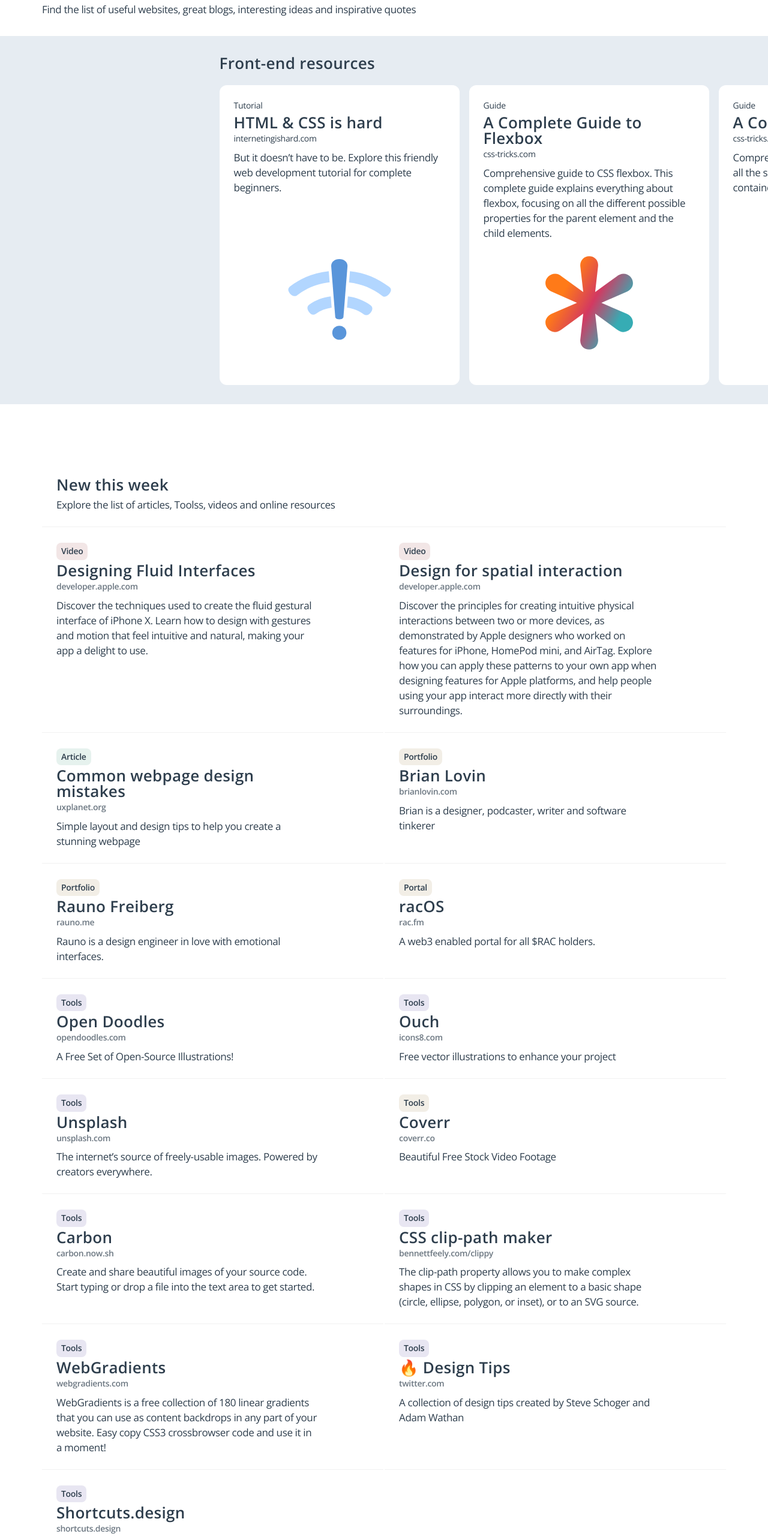
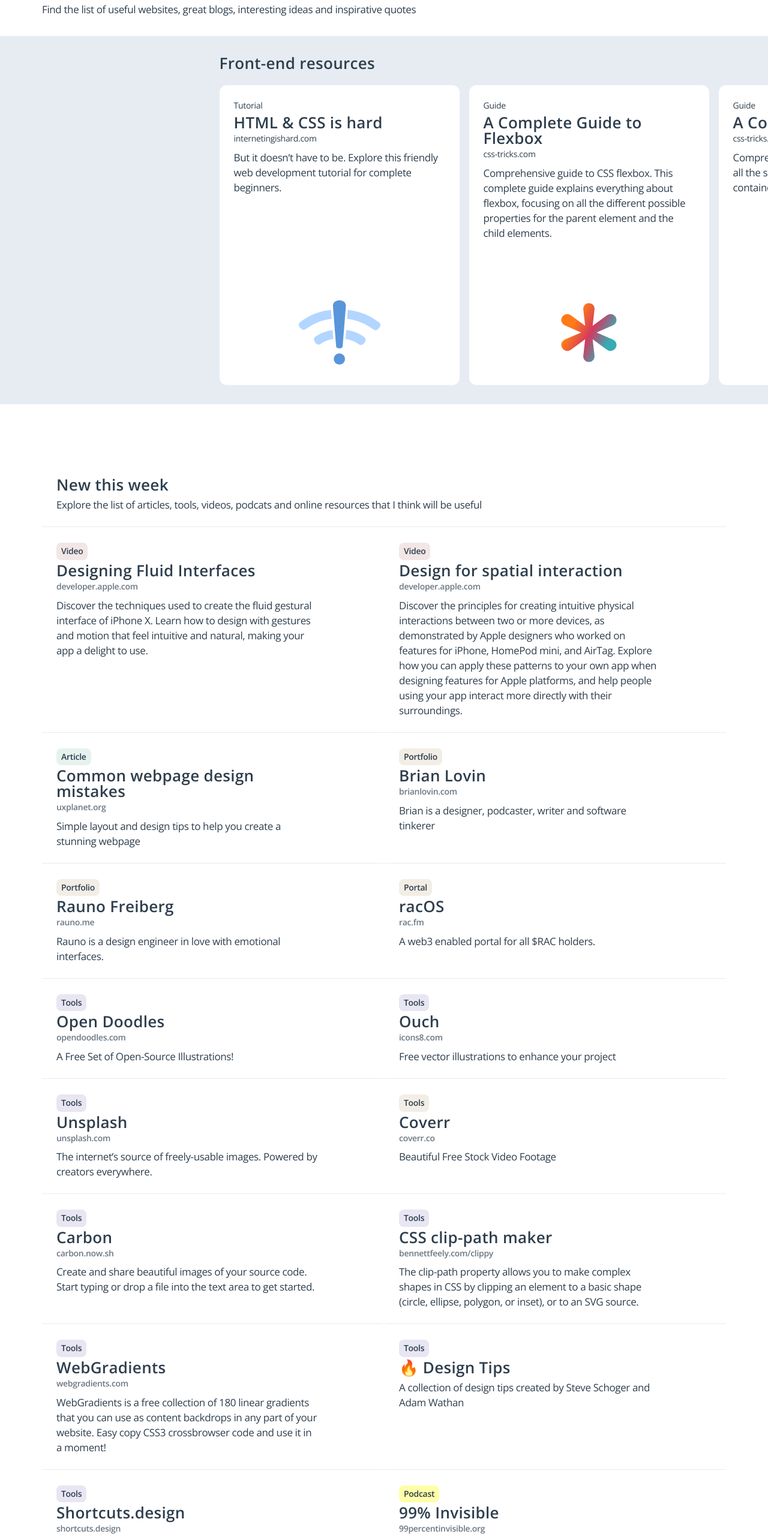
Before and after one commit to DEmanderbag/portfoliov2, a Next.js app: page /bookmarks in a window 1280 px wide. Shown: the part 234-2797 px from the top of the page at 60% size. Built offline with nearby package versions, Linux system fonts and the light colour scheme.

Commit message:
Update components styles, add new bookmark content

```diff
--- a/components/booksmarks/FeatureCard.js
+++ b/components/booksmarks/FeatureCard.js
@@ -19,9 +19,10 @@
             <div className={styles.logoContainer}>
               <Image
                 src={`${resource.logo}`}
-                alt="test image"
+                alt=""
                 layout="fill"
                 objectFit="contain"
+                placeholder="blur"
                 blurDataURL={`${resource.logo}`}
               />
             </div>
--- a/pages/bookmarks.js
+++ b/pages/bookmarks.js
@@ -194,7 +194,7 @@
     subtitle:
       "A collection of design tips created by Steve Schoger and Adam Wathan",
     website: "https://twitter.com/i/events/994601867987619840",
-    websiteShort: "twitter.com",
+    websiteShort: "",
     tag: "Tools",
     tagColor: "#e8e6f2",
   },
@@ -205,6 +205,125 @@
     websiteShort: "shortcuts.design",
     tag: "Tools",
     tagColor: "#e8e6f2",
+  },
+  {
+    title: "99% Invisible",
+    subtitle:
+      "Design is everywhere in our lives, perhaps most importantly in the places where we've just stopped noticing. 99% Invisible is a weekly exploration of the process and power of design and architecture. This podcast is hosted by Roman mars",
+    website: "https://99percentinvisible.org/",
+    websiteShort: "99percentinvisible.org",
+    tag: "Podcast",
+    tagColor: "#ffffa7",
+  },
+  {
+    title: "Command_Line Heroes",
+    subtitle:
+      "Hear the epic true tales of how developers, programmers, hackers, geeks, and open source rebels are revolutionizing the technology landscape. An original podcast from Red Hat",
+    website: "https://www.redhat.com/en/command-line-heroes",
+    websiteShort: "redhat.com/en/command-line-heroes",
+    tag: "Podcast",
+    tagColor: "#ffffa7",
+  },
+  {
+    title: "Cortex",
+    subtitle:
+      "CGP Grey and Myke Hurley are both independent content creators. Each episode, they get together to discuss their working lives.",
+    website: "https://www.relay.fm/cortex",
+    websiteShort: "relay.fm/cortex",
+    tag: "Podcast",
+    tagColor: "#ffffa7",
+  },
+  {
+    title: "3%",
+    subtitle:
+      "In order to make something great you only need to change the existing layer by 3%. Article written by Mariano Avila a who is a product designed",
+    website: "https://mar.svbtle.com/3",
+    websiteShort: "mar.svbtle.com/3",
+    tag: "Article",
+    tagColor: "#e6f2ee",
+  },
+  {
+    title: "Kevin Powell",
+    subtitle:
+      "Helping you learn how to make the web, and make it look good while you're at it. With videos every Tuesday and Thursday, I'll be bringing you How Tos and Tutorials, as well as simple tips and tricks, with a big focus on helping people see how wonderful CSS is!",
+    website: "https://www.youtube.com/kepowob",
+    websiteShort: "youtube.com/kepowob",
+    tag: "YouTube",
+    tagColor: "#f2e6e6",
+  },
+  {
+    title: "LEMMiNO",
+    subtitle:
+      "Documentaries and list videos narrated by a 20-something Swedish guy.",
+    website: "https://www.youtube.com/c/LEMMiNO/",
+    websiteShort: "youtube.com/c/LEMMiNO",
+    tag: "YouTube",
+    tagColor: "#f2e6e6",
+  },
+  {
+    title: "Colt Steele",
+    subtitle:
+      "Colt Steele is a Developer and Bootcamp Instructor, who spent years figuring out the 'formula' to teaching technical skills in a classroom environment, I can confidently say that his online courses are without a doubt the most comprehensive ones on the market.",
+    website: "https://www.youtube.com/c/ColtSteeleCode",
+    websiteShort: "youtube.com/c/ColtSteeleCode",
+    tag: "YouTube",
+    tagColor: "#f2e6e6",
+  },
+  {
+    title: "Introduction to Git",
+    subtitle:
+      "This article goes over all the important stuff you need to know to get started using Git. You can read about the commands like git add, git commit, git branch, git checkout, and git merge!",
+    website:
+      "https://www.notion.so/zarkom/Introduction-to-Git-ac396a0697704709a12b6a0e545db049",
+    websiteShort: "",
+    tag: "Article",
+    tagColor: "#e6f2ee",
+  },
+  {
+    title: "Introduction to GitHub",
+    subtitle:
+      "This article explains what is Github and how to get Started with it. GitHub is a hosting platform for Git repositories. You can use Git on its own without Github (and other similar platforms), but it's difficult to collaborate or share your code with. others.",
+    website:
+      "https://www.notion.so/zarkom/Introduction-to-GitHub-202af6f64bbd4299b15f238dcd09d2a7",
+    websiteShort: "",
+    tag: "Article",
+    tagColor: "#e6f2ee",
+  },
+  {
+    title: "How to Write a Git Commit Message",
+    subtitle:
+      "If you browse the log of any random Git repository, you will probably find its commit messages are more or less a mess. Commit messages matter. Here's how to write them well.",
+    website: "https://cbea.ms/git-commit/",
+    websiteShort: "cbea.ms/git-commit",
+    tag: "Article",
+    tagColor: "#e6f2ee",
+  },
+  {
+    title: "Skillthrive",
+    subtitle:
+      "Learn how to use tools like Sketch, Adobe XD, Figma, HTML, CSS, Javascript, React, Gatsby and more to build real design and web development projects.",
+    website: "https://www.youtube.com/c/Skillthrive/",
+    websiteShort: "youtube.com/c/Skillthrive",
+    tag: "YouTube",
+    tagColor: "#f2e6e6",
+  },
+  {
+    title: "Jake Wright",
+    subtitle:
+      "Jake Wright is a Cambridge Computer Science graduate, software developer, and filmmaker. He makes videos about tech, coding, cooking and travelling.",
+    website: "https://www.youtube.com/c/JakewrightNet/",
+    websiteShort: "youtube.com/c/JakewrightNet",
+    tag: "YouTube",
+    tagColor: "#f2e6e6",
+  },
+  {
+    title: "Traversy Media",
+    subtitle:
+      "Traversy Media features the best online web development and programming tutorials for all of the latest web technologies from the building blocks of HTML, CSS & JavaScript to frontend frameworks like React and Vue to backend technologies like Node.js, Python and PHP",
+    website: "https://www.youtube.com/c/TraversyMedia/",
+    websiteShort: "youtube.com/c/TraversyMedia",
+    tag: "YouTube",
+    tagColor: "#f2e6e6",
   },
 ];
 export default function Bookmarks() {
@@ -227,10 +346,11 @@
         </div>
       </div>
       <div className={styles.grid}>
-        <div className={styles.special}>
+        <div className={styles.generalBookmarksIntro}>
           <h2 className={`h4 ${styles.title}`}>New this week</h2>
           <p>
-            Explore the list of articles, Toolss, videos and online resources
+            Explore the list of articles, tools, videos, podcats and online
+            resources that I think will be useful
           </p>
         </div>
         <BookmarkCard devResources={devResources} />
--- a/styles/bookmarks/BookmarkCard.module.scss
+++ b/styles/bookmarks/BookmarkCard.module.scss
@@ -4,7 +4,7 @@
   max-width: 1140px;
   margin: 0 auto;
   display: flex;
-  border-bottom: 1px solid #f1f1f1;
+  border-bottom: 1px solid var(--color-2);
   .favicon {
     margin-right: var(--size-3);
     min-width: 60px;
--- a/styles/bookmarks/Bookmarks.module.scss
+++ b/styles/bookmarks/Bookmarks.module.scss
@@ -26,9 +26,9 @@
   display: grid;
   grid-template-columns: 1fr min(60ch, calc(100% - var(--gap) * 2)) 1fr;
   column-gap: var(--gap);
-  margin-inline: auto;
   background-color: var(--color-2);
   margin-top: var(--size-4);
+
   & > * {
     grid-column: 2;
   }
@@ -84,10 +84,10 @@
     margin: 0 auto;
   }
 }
-.special {
+.generalBookmarksIntro {
   padding: var(--size-4);
   border-top: 1px solid white;
-  border-bottom: 1px solid #f1f1f1;
+  border-bottom: 1px solid var(--color-2);
   grid-column: 1 / -1;
 }
 
--- a/styles/bookmarks/FeatureCard.module.scss
+++ b/styles/bookmarks/FeatureCard.module.scss
@@ -14,6 +14,9 @@
   border-radius: var(--radius-3);
   padding: var(--size-4);
   padding-bottom: var(--size-5);
+  a {
+    text-decoration: none;
+  }
   .tag {
     font-size: 14px;
     margin-bottom: var(--size-1);
@@ -29,8 +32,8 @@
   }
   .logoContainer {
     position: relative;
-    width: 50%;
-    height: 50%;
+    width: 70%;
+    height: 25%;
     margin: auto;
     margin-bottom: 0;
   }
```
